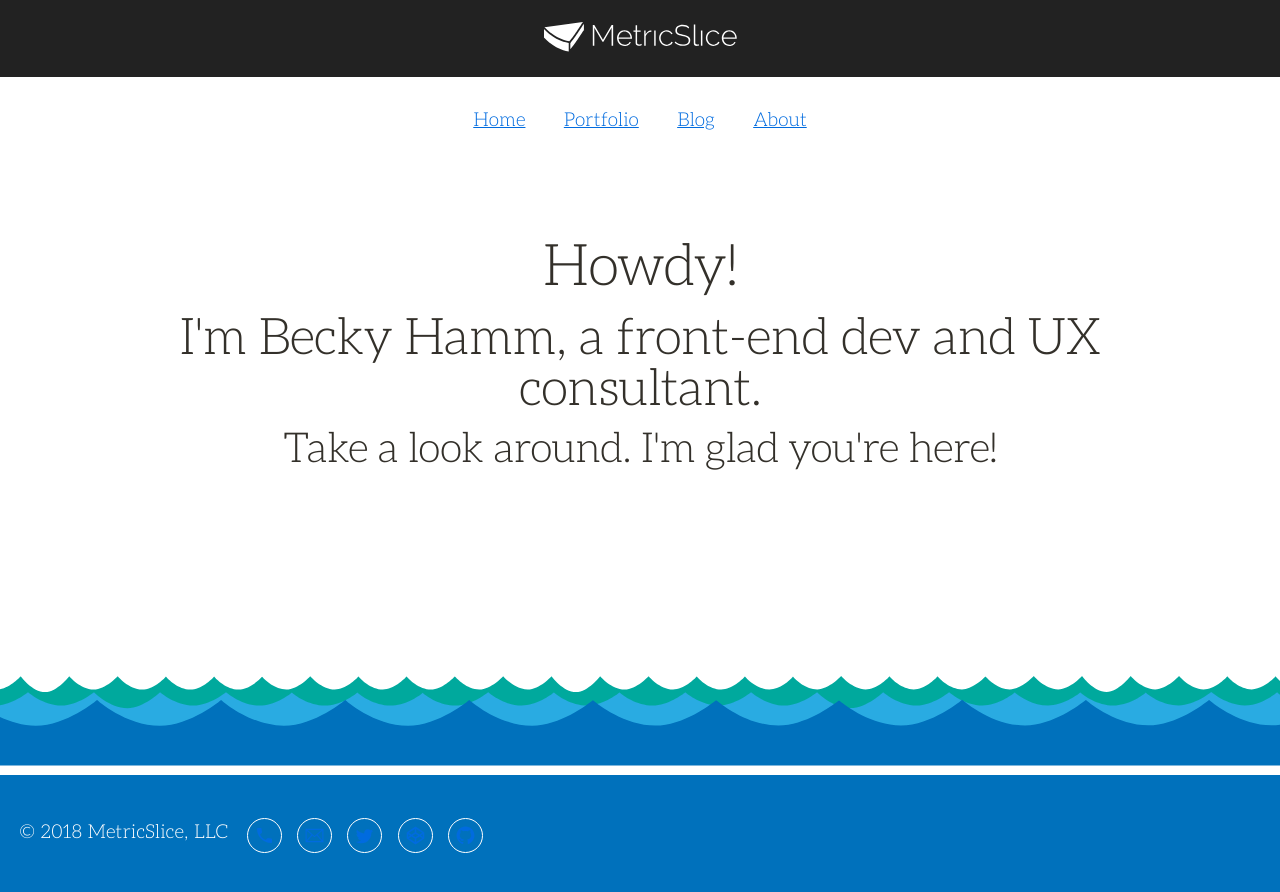
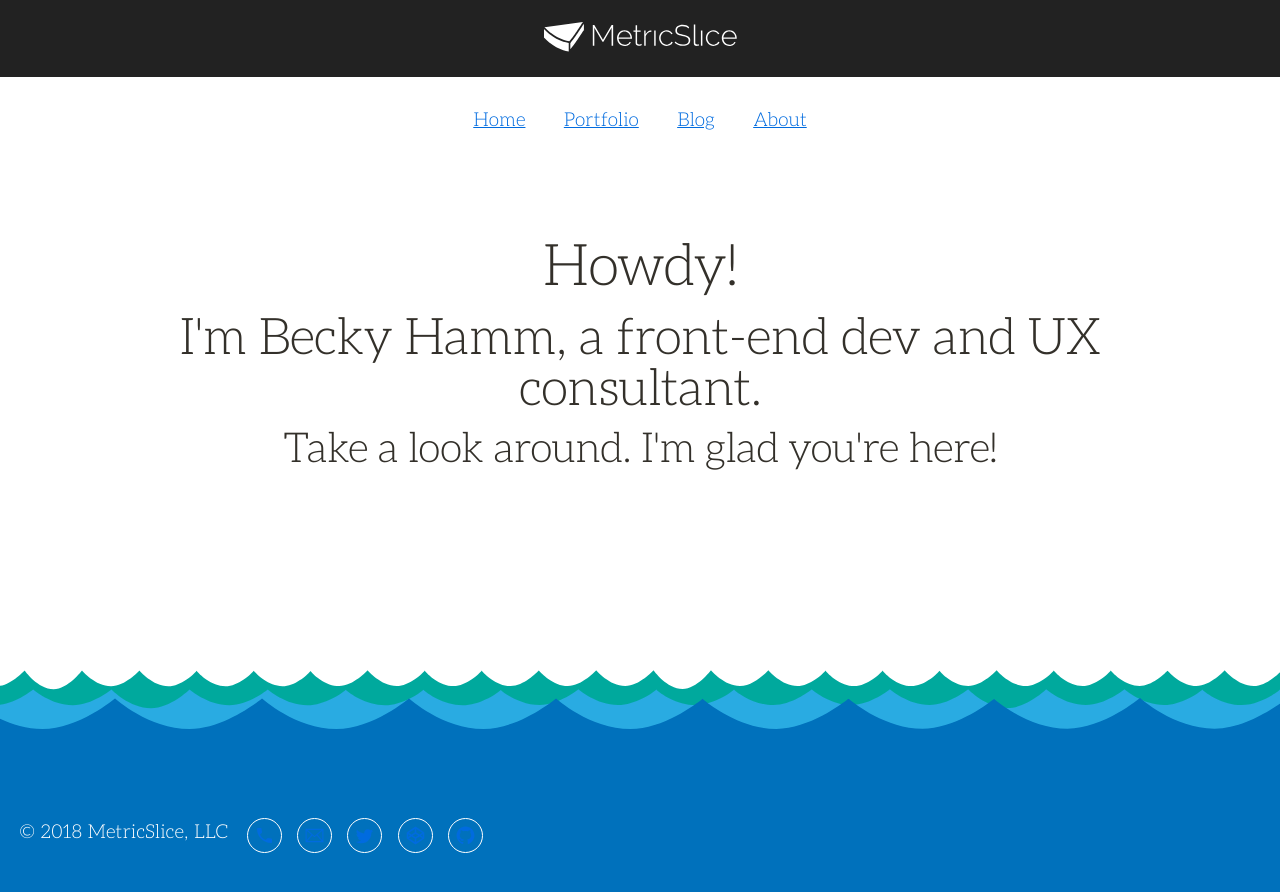
Before and after one commit to thebeckyhamm/metricslice-2015, a Jekyll site: the page built from index.html, in a window 1280 px wide. Shown: the top 892 px of the page. Built offline with Jekyll 4.4.1, drawn with Linux system fonts in a browser that asks for light colours.

Commit message:
Fix: Fix footer issues

```diff
--- a/_sass/_footer.scss
+++ b/_sass/_footer.scss
@@ -1,8 +1,5 @@
 
 .footer {
-    color: $blue;
+    color: $white;
 	padding: 1em;
-    @include bp($mama-bear) {
-        color: $white;
-    }
 }
--- a/_sass/_sky.scss
+++ b/_sass/_sky.scss
@@ -82,9 +82,6 @@
 .waves {
     position: relative;
     bottom: -5px;
-    @include bp($grandpa-bear) {
-        width: 100%;
-    }
 }
 
 
--- a/css/style.css
+++ b/css/style.css
@@ -854,11 +854,8 @@
   width: 100%; }
 
 .footer {
-  color: #006BDF;
+  color: #fff;
   padding: 1em; }
-  @media all and (min-width: 46em) {
-    .footer {
-      color: #fff; } }
 
 body > svg:first-of-type {
   display: none; }
@@ -1235,9 +1232,6 @@
 .waves {
   position: relative;
   bottom: -5px; }
-  @media all and (min-width: 75em) {
-    .waves {
-      width: 100%; } }
 
 .sun {
   background-color: yellow;
```
Also changed, not shown: 1 other file.
